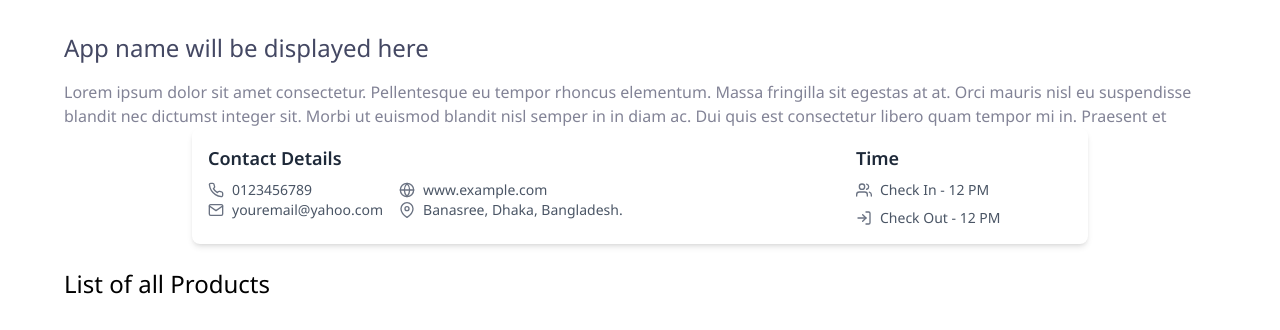
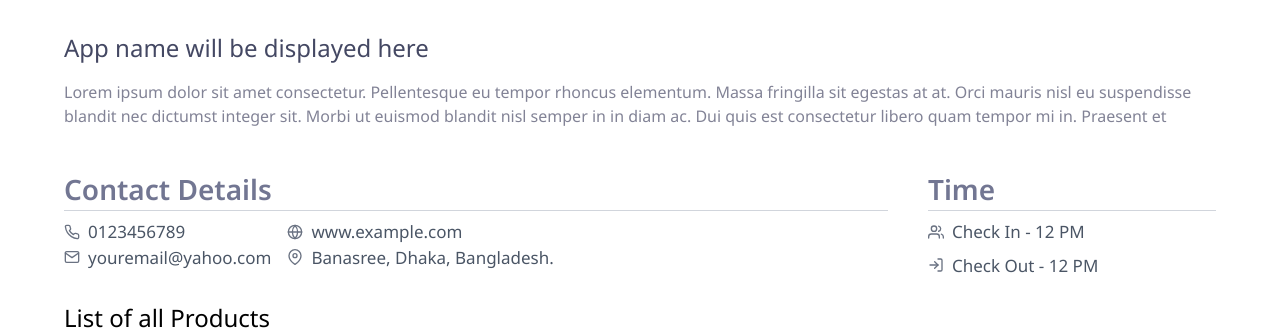
Before and after one commit to MohammedRasif/Daniel, a React (Vite) app: page / in a window 1280 px wide. Shown: the part 500-830 px from the top of the page. Built offline with nearby package versions, Linux system fonts and the light colour scheme.

Commit message:
create some new

```diff
--- a/src/component/DashboardPages/CoustomApp.jsx
+++ b/src/component/DashboardPages/CoustomApp.jsx
@@ -196,9 +196,8 @@ const CustomApp = () => {
         >
           <div
             ref={popupRef}
-            className={`relative border border-gray-300 rounded-[10px] bg-white p-6 w-full ${
-              popup.type === "poster" ? "max-w-5xl" : "max-w-xl"
-            }`}
+            className={`relative border border-gray-300 rounded-[10px] bg-white p-6 w-full ${popup.type === "poster" ? "max-w-5xl" : "max-w-xl"
+              }`}
             onClick={(e) => e.stopPropagation()}
           >
             {(() => {
@@ -220,12 +219,24 @@ const CustomApp = () => {
                         Back
                       </button>
                     </div>
-                    <h3 className="text-xl font-semibold text-gray-700 mb-4">
-                      Share: {card.title}
+                    <h3 className="text-2xl font-semibold text-gray-700 mb-4 text-center">
+                      What do you want to Share now?
                     </h3>
-                    <p className="text-gray-500 mb-6">
-                      Share this app via link or social media.
-                    </p>
+
+                    <div className="space-y-4">
+                      <div className="flex items-center justify-between">
+                        <span className="text-gray-700">1. Link of the Custom Apps</span>
+                        <button className="px-3 py-1  text-gray-500 ">
+                          Copy
+                        </button>
+                      </div>
+                      <div className="flex items-center justify-between">
+                        <span className="text-gray-700">2. Download poster</span>
+                        <button className="px-3 py-1 underline ">
+                          Click here
+                        </button>
+                      </div>
+                    </div>
                   </>
                 );
               }
--- a/src/component/Footer/Footer.jsx
+++ b/src/component/Footer/Footer.jsx
@@ -4,7 +4,7 @@ import { Link } from "react-router-dom";
 const Footer = () => {
   return (
     <footer className="bg-white border-t border-gray-200 py-4 drop-shadow-2xl">
-      <div className="max-w-7xl mx-auto px-4 sm:px-6 lg:px-8 flex flex-col sm:flex-row items-center justify-between">
+      <div className="max-w-7xl mx-auto  flex flex-col sm:flex-row items-center justify-between">
         {/* Logo Placeholder - Replace with your logo */}
         <div className="mb-2 sm:mb-0">
           <img src="/logo.png" alt="WePro" className="w-[100px]" />
--- a/src/component/Home/Home.jsx
+++ b/src/component/Home/Home.jsx
@@ -101,22 +101,22 @@ const Home = () => {
             <h1 className="text-2xl text-[#444863] mb-4">{app?.name}</h1>
             <p className="text-[#828396]">{app?.description}</p>
           </div>
-          <div className="bg-white rounded-lg shadow-md p-4 w-full max-w-4xl mx-auto mb-6 md:10">
+          <div className="w-full max-w-7xl mx-auto mb-6  my-10">
             <div className="flex flex-col sm:flex-row">
               {/* Contact Details */}
               <div className="mb-4 sm:mb-0 flex-1/2">
-                <h3 className="text-lg font-semibold text-gray-800 mb-2">
+                <h3 className="text-[28px] font-semibold text-[#727692] mb-2 border-b border-gray-300 mr-10">
                   Contact Details
                 </h3>
                 <div className="space-y-2 flex gap-4 flex-col md:flex-row">
                   <div>
                     <div className="flex items-center">
                       <FiPhone className="text-gray-500 mr-2" size={16} />
-                      <span className="text-sm text-gray-600">0123456789</span>
+                      <span className="text-[17px] text-gray-600">0123456789</span>
                     </div>
                     <div className="flex items-center">
                       <FiMail className="text-gray-500 mr-2" size={16} />
-                      <span className="text-sm text-gray-600">
+                      <span className="text-[17px] text-gray-600">
                         youremail@yahoo.com
                       </span>
                     </div>
@@ -124,13 +124,13 @@ const Home = () => {
                   <div>
                     <div className="flex items-center">
                       <FiGlobe className="text-gray-500 mr-2" size={16} />
-                      <span className="text-sm text-gray-600">
+                      <span className="text-[17px] text-gray-600">
                         www.example.com
                       </span>
                     </div>
                     <div className="flex items-center">
                       <FiMapPin className="text-gray-500 mr-2" size={16} />
-                      <span className="text-sm text-gray-600">
+                      <span className="text-[17px] text-gray-600">
                         Banasree, Dhaka, Bangladesh.
                       </span>
                     </div>
@@ -140,19 +140,19 @@ const Home = () => {
 
               {/* Time Information */}
               <div className="flex-1">
-                <h3 className="text-lg font-semibold text-gray-800 mb-2">
+                <h3 className="text-[28px] font-semibold text-[#727692] border-b border-gray-300 mb-2">
                   Time
                 </h3>
                 <div className="space-y-2">
                   <div className="flex items-center">
                     <FiUsers className="text-gray-500 mr-2" size={16} />
-                    <span className="text-sm text-gray-600">
+                    <span className="text-[17px] text-gray-600">
                       Check In - 12 PM
                     </span>
                   </div>
                   <div className="flex items-center">
                     <FiLogIn className="text-gray-500 mr-2" size={16} />
-                    <span className="text-sm text-gray-600">
+                    <span className="text-[17px] text-gray-600">
                       Check Out - 12 PM
                     </span>
                   </div>
@@ -162,7 +162,7 @@ const Home = () => {
           </div>
         </div>
         <h1 className="text-2xl w-full max-w-7xl mb-8">List of all Products</h1>
-        <div className="px-2 md:px-10 grid grid-cols-2 lg:grid-cols-4 gap-4 items-center justify-items-center max-w-7xl">
+        <div className="px-2 md:px-10 grid grid-cols-2 lg:grid-cols-4 gap-4 items-center justify-items-center max-w-8xl">
           {products.map((product, key) => (
             <ProductCard key={key} product={product} />
           ))}
--- a/src/main.jsx
+++ b/src/main.jsx
@@ -19,6 +19,7 @@ import ForgetPassword from "./component/Pages/ForgetPassword.jsx";
 import VerificationForget from "./component/Pages/VerificationForget.jsx";
 import SetNewPassword from "./component/Pages/SetNewPassword.jsx";
 import VerificationRegister from "./component/Pages/VerificationRegister.jsx";
+import Chatbot from "./component/DashboardPages/Chatbot.jsx";
 
 const router = createBrowserRouter([
   {
@@ -70,6 +71,10 @@ const router = createBrowserRouter([
         element: <CoustomApp />,
       },
       {
+        path: "/dashboard/chatbot",
+        element: <Chatbot />,
+      },
+      {
         path: "/dashboard/markeding",
         element: <Marketing />,
       },
```
Also changed, not shown: src/component/Home/HeroSection/HeroSection.jsx (+4 -6 lines).
